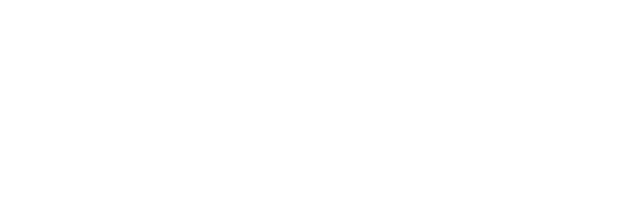
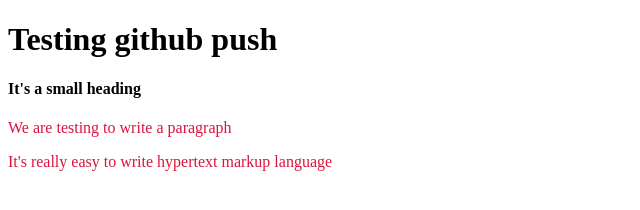
Before and after one commit to kibriaemrose/my-first-repo, a plain HTML site: page index.html in a window 1280 px wide. Shown: the whole page, without its empty margins (0-640 px from the left). Drawn offline with Linux system fonts and the light colour scheme.

Commit message:
styles added

```diff
--- a/index.html
+++ b/index.html
@@ -5,8 +5,12 @@
     <meta http-equiv="X-UA-Compatible" content="IE=edge">
     <meta name="viewport" content="width=device-width, initial-scale=1.0">
     <title>My First Github Repo</title>
+    <link rel="stylesheet" href="style.css">
 </head>
 <body>
-
+    <h1>Testing github push</h1>
+    <h4>It's a small heading</h4>
+    <p>We are testing to write a paragraph</p>
+    <p>It's really easy to write hypertext markup language</p>
 </body>
 </html>
--- /dev/null
+++ b/style.css
@@ -0,0 +1,3 @@
+p{
+    color:crimson;
+}
```
